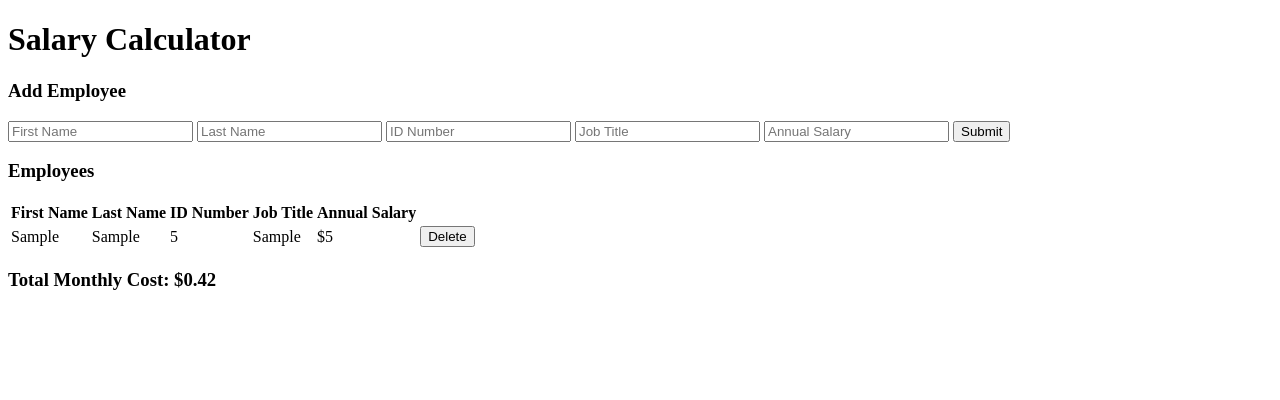
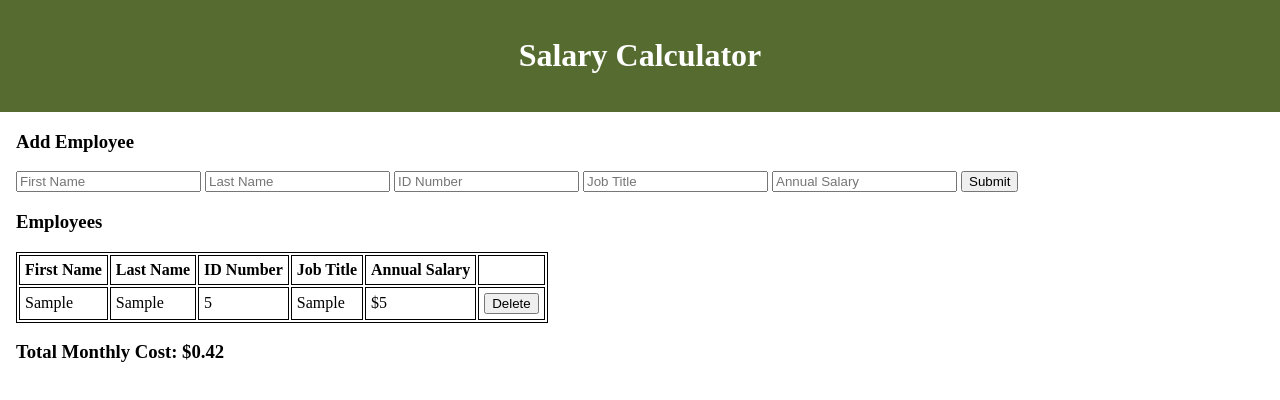
Before and after one commit to kbrown55347/salary-calculator, a plain HTML site: page index.html in a window 1280 px wide. Both pictures are taken after typing "Sample", "Sample", "5", "Sample", "5" into the empty fields and a click on the button "Submit". Drawn offline with Linux system fonts and the light colour scheme.

Commit message:
Added styling in css to header and table

```diff
--- a/script.js
+++ b/script.js
@@ -48,9 +48,9 @@ function appendEmployeeInfo(employees) {
     // add info for each employee as row in table
         let newTableRow = `
             <tr>
-                <td class="first-name">${employee.firstName}</td>
+                <td>${employee.firstName}</td>
                 <td>${employee.lastName}</td>
-                <td>${employee.idNumber}</td>
+                <td class="id-number">${employee.idNumber}</td>
                 <td>${employee.jobTitle}</td>
                 <td>$${employee.annualSalary}</td>
                 <td><button class='delete-button'>Delete</button></td>
@@ -75,20 +75,20 @@ let monthlyCost = (sum / 12);
 $('#monthly-cost-number').empty();
 $('#monthly-cost-number').append(monthlyCost.toFixed(2));
 
-// If the total monthly cost exceeds $20,000
-    if (monthlyCost > 20000) {
+// If the total monthly cost exceeds $20,000.00
+    if (monthlyCost > 20000.00) {
     // add red background color to total monthly cost
     $('#monthly-cost-title').toggleClass('highlight');
     }
 }
 // Write "delete employee info" functionality
 function handleDeleteClick() {
-    // let index = $('#delete-button').index(this);
+    // let index = $('.delete-button').index(this);
     // employeeList.splice(index);
-        let val = $(this).closest('tr').find('.first-name').text();
-        // console.log(val);
-        index = employeeList.findIndex(function(item) {return item.firstName === val});
-        // console.log(index);
-        employeeList.splice(index, 1);
+    let val = $(this).closest('tr').find('.id-number').text();
+    console.log(val);
+    let index = employeeList.findIndex(function(item) {return item.idNumber === Number(val)});
+    console.log(index);
+    employeeList.splice(index, 1);
     $(this).closest('tr').remove();
 }
--- a/style.css
+++ b/style.css
@@ -1,3 +1,26 @@
+header {
+    background-color: darkolivegreen;
+    color: white;
+    padding: 1em;
+    text-align: center;
+}
+
+body {
+    margin: 0;
+}
+
+main {
+    margin: 1em;
+}
 .highlight {
     background: red;
 }
+
+table, th, td {
+    border: 1px solid black;
+}
+
+table th, table td {
+    padding: 5px;
+    text-align: left;
+}
```
Also changed, not shown: 1 other file.
